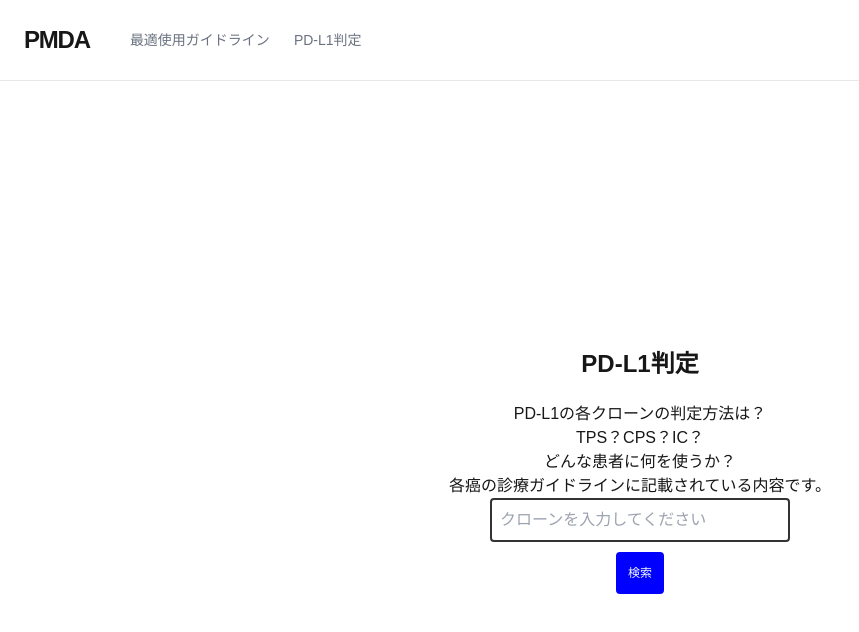
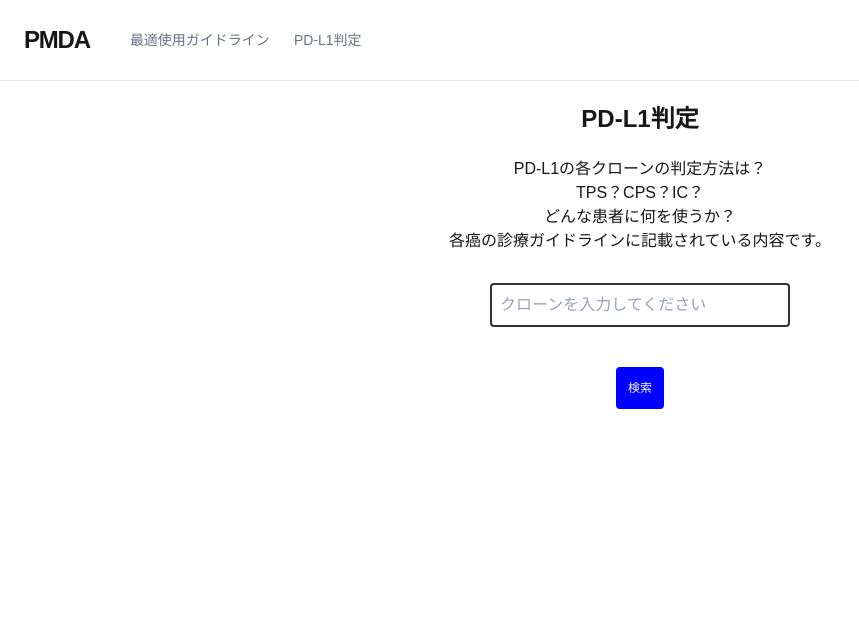
Before and after one commit to oshimmmm/pdl1-app_next.js, a Next.js app: page /judgment in a window 1280 px wide. Shown: the top 632 px of the page, without its empty margins (0-859 px from the left). Built offline with nearby package versions, Linux system fonts and the light colour scheme.

Commit message:
軽微な修正

```diff
--- a/app/style/style.module.css
+++ b/app/style/style.module.css
@@ -1,7 +1,7 @@
 .container {
     display: flex;
     flex-direction: column;
-    justify-content: center;
+
     align-items: center;
     min-height: 100vh;
     text-align: center;
@@ -12,6 +12,7 @@
     border-radius: 4px; /*角を丸く*/
     padding: 8px;
     width: 300px; /*入力フィールドの幅*/
+    margin: 30px 0;
 }
 
 .searchButton {
@@ -68,8 +69,9 @@
 
 .preWrapText {
     white-space: pre-wrap; /* 改行や空白をそのまま表示 */
-    line-height: 1.2; /* 1.5倍の行間 */
+    line-height: 1.8; /* 1.5倍の行間 */
     margin-bottom: -0.5em; /* 行間が大きくなりすぎる場合に調整 */
+    margin-top: 27px;
 }
 
 .matchedContentContainer {
```
